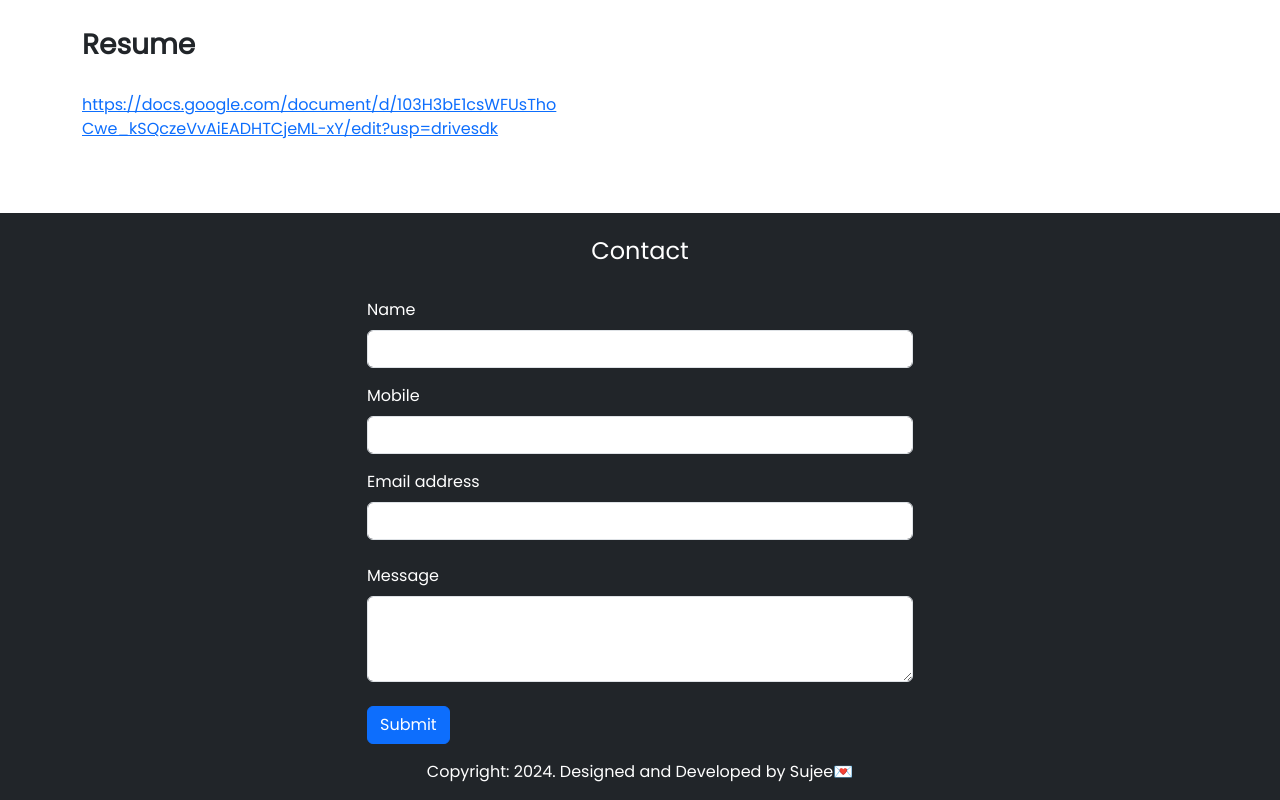
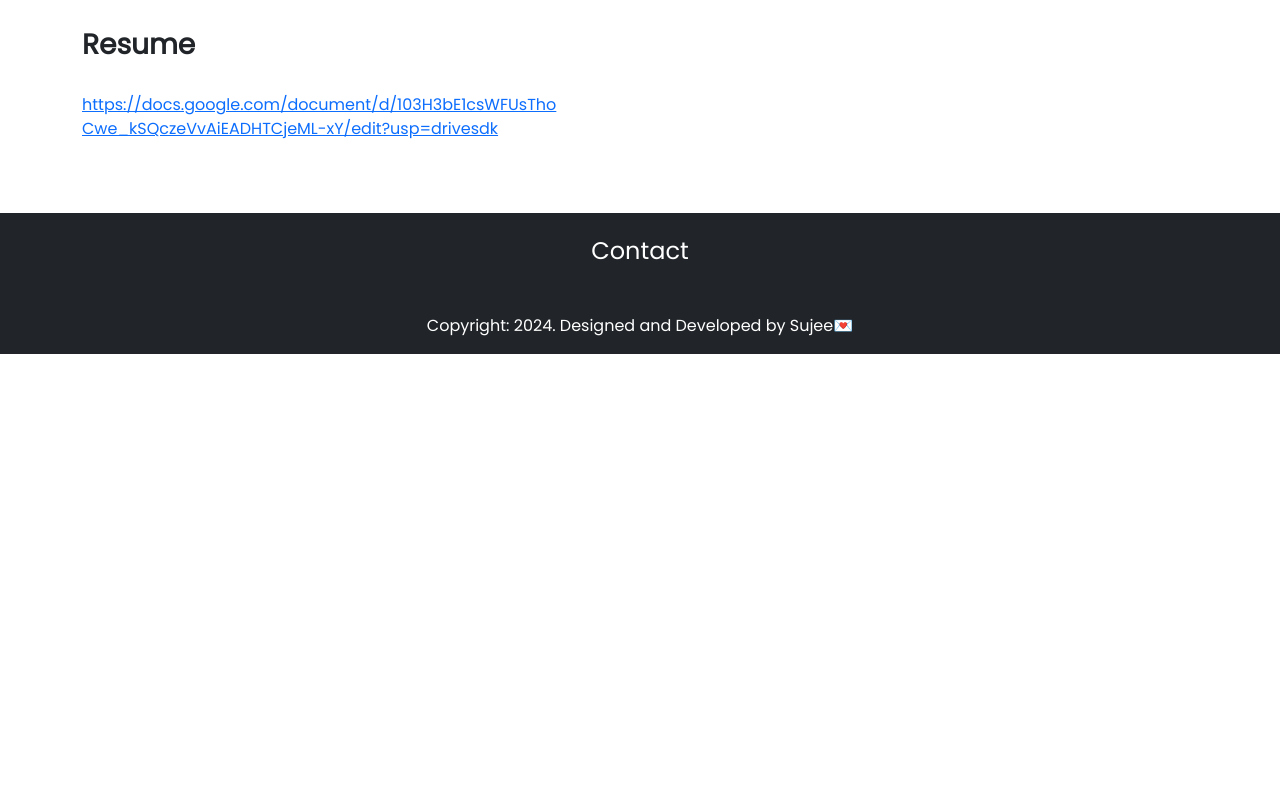
Before and after one commit to Sujeeth-P/CODSOFT, a plain HTML site: page index.html in a window 1280 px wide. Shown: the part 1875-2675 px from the top of the page. After the commit the page ends 2229 px from the top, so only its background shows below. Drawn offline with nearby package versions, Linux system fonts and the light colour scheme.

Commit message:
changing

```diff
--- a/index.html
+++ b/index.html
@@ -125,25 +125,7 @@
           </div>
           <div class="row justify-content-center">
             <div class="col-md-6">
-              <form name="contact" method="post" data-netlify="true">
-                <div class="mb-3">
-                  <label for="exampleInputEmail1" class="form-label">Name</label>
-                  <input type="name" name="name" class="form-control" id="exampleInputEmail1" aria-describedby="emailHelp">
-                </div>
-                <div class="mb-3">
-                  <label for="exampleInputEmail1" class="form-label">Mobile</label>
-                  <input type="number" name="Mobile" class="form-control" id="exampleInputEmail1" aria-describedby="emailHelp">
-                </div>
-                <div class="mb-3">
-                  <label for="exampleInputEmail1" class="form-label">Email address</label>
-                  <input type="email" name="email" class="form-control" id="exampleInputEmail1" aria-describedby="emailHelp">
-                </div>
-                <div class="mb-3 py-2">
-                  <label for="exampleFormControlTextarea1" class="form-label">Message</label>
-                  <textarea class="form-control" name="Message" id="exampleFormControlTextarea1" rows="3"></textarea>
-                </div>
-                <button type="submit"class="btn btn-primary">Submit</button>
-              </form>
+
             </div>
           </div>
         </div>
```
